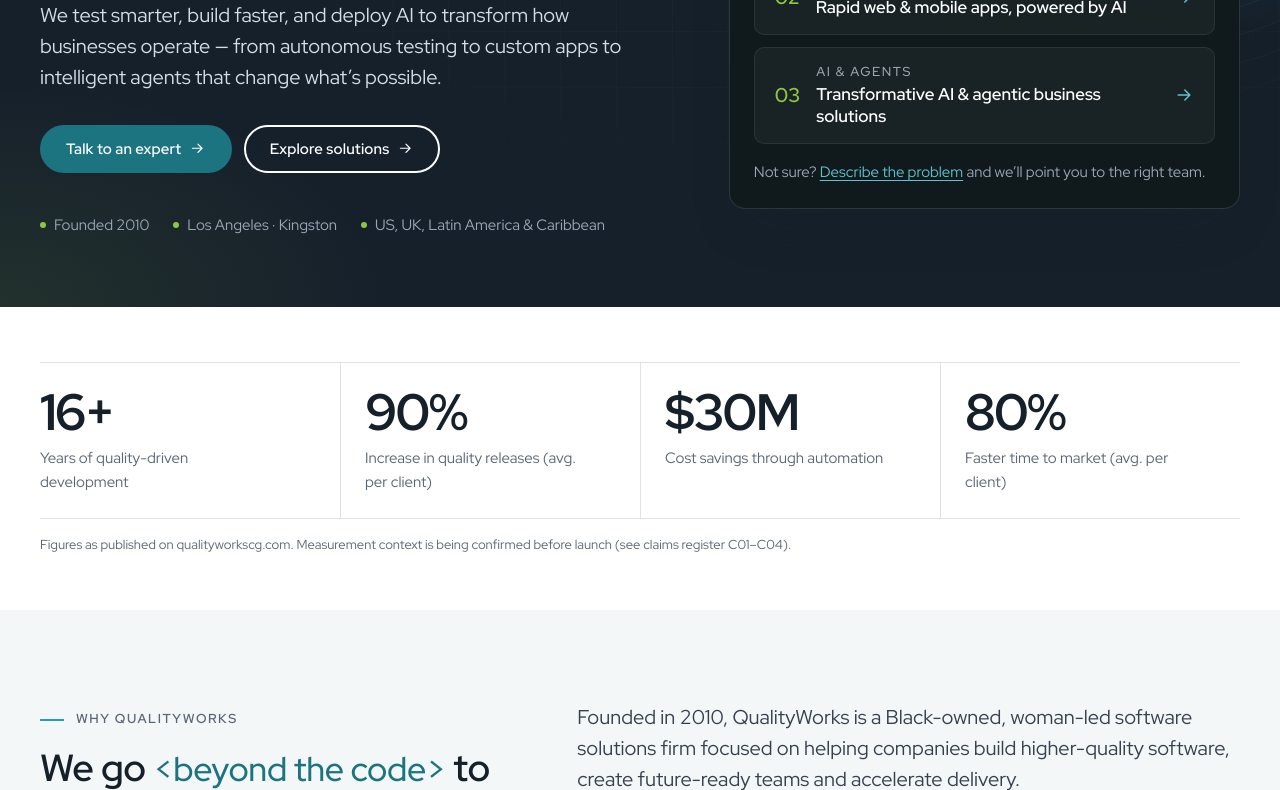
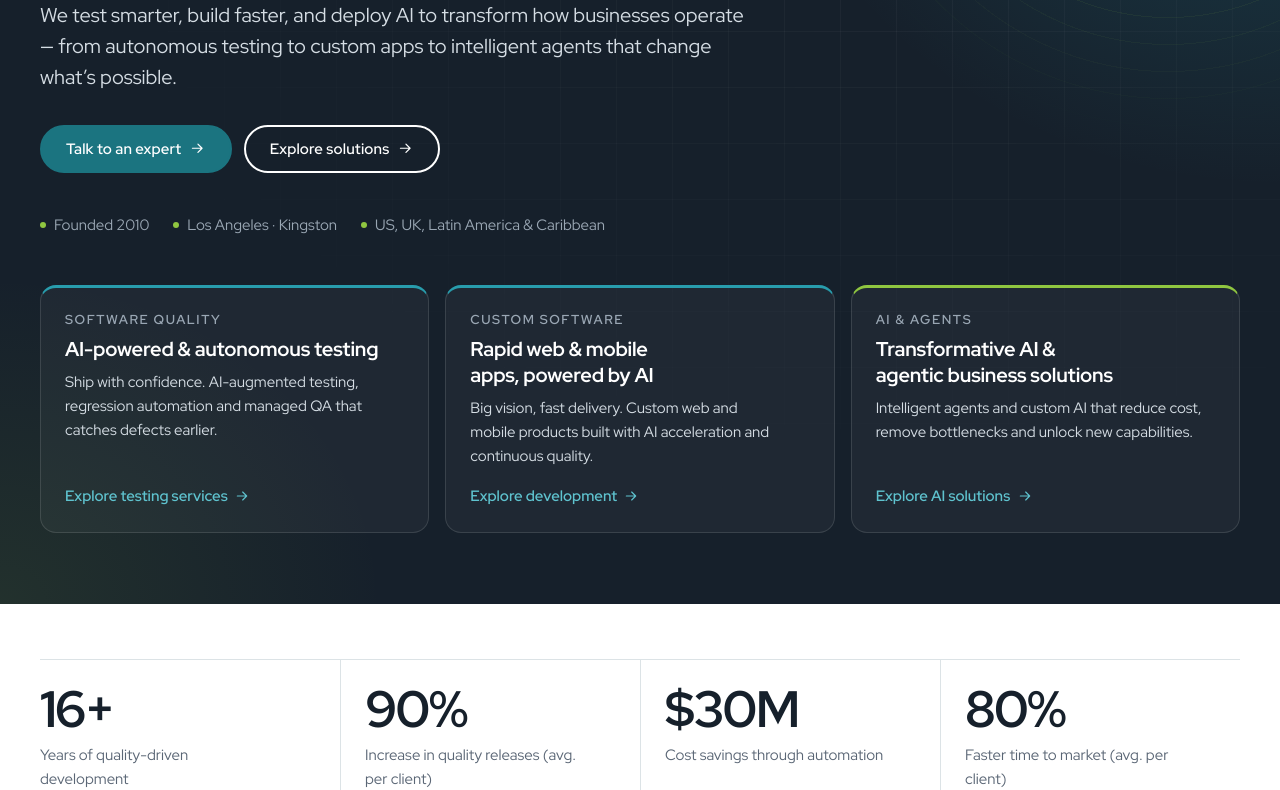
Before and after one commit to itsdebrakayes/qualityworks-website-prototype, an Astro site: page / in a window 1280 px wide. Shown: the part 420-1210 px from the top of the page. Built offline with nearby package versions, Linux system fonts and the light colour scheme; Astro itself is replaced by a stand-in of ours.

Commit message:
Homepage: replace pathway panel with three cards
Co-Authored-By: Claude Opus 5.5 <noreply@anthropic.com>
Claude-Session: https://claude.ai/code/session_01Qc26FnjfVXpFhdTjFk3B31

```diff
--- a/scripts/qa-checks.mjs
+++ b/scripts/qa-checks.mjs
@@ -193,9 +193,9 @@ await m.close();
 // ---- 7. Homepage CTAs and pathways
 await page.goto(BASE + '/', { waitUntil: 'networkidle' });
 const heroCtas = await page.$$eval('.home-hero__ctas a', (as) => as.map((a) => a.getAttribute('href')));
-const pathwayHrefs = await page.$$eval('.pathway', (as) => as.map((a) => a.getAttribute('href')));
-const pathwaysAboveFold = await page.$$eval('.pathway', (as) => as.every((a) => a.getBoundingClientRect().bottom <= 900));
-rec('QA-16', 'BR-7.1', 'Homepage hero', 'Two hero CTAs to different approved destinations; three pathways visible above the fold at 1440×900', heroCtas.length === 2 && heroCtas[0] !== heroCtas[1] && pathwayHrefs.length === 3 && pathwaysAboveFold, `CTAs: ${heroCtas.join(' | ')}; pathways: ${pathwayHrefs.join(' | ')}; above fold: ${pathwaysAboveFold}`, 'qa-output/evidence/1440-home.png');
+const pathwayHrefs = await page.$$eval('.pathway a', (as) => as.map((a) => a.getAttribute('href')));
+const pathwaysAboveFold = await page.$$eval('.pathway', (as) => as.every((a) => a.getBoundingClientRect().top < 900));
+rec('QA-16', 'BR-7.1', 'Homepage hero', 'Two hero CTAs to different approved destinations; three pathway cards start above the fold at 1440×900', heroCtas.length === 2 && heroCtas[0] !== heroCtas[1] && pathwayHrefs.length === 3 && pathwaysAboveFold, `CTAs: ${heroCtas.join(' | ')}; pathways: ${pathwayHrefs.join(' | ')}; above fold: ${pathwaysAboveFold}`, 'qa-output/evidence/1440-home.png');
 const svcLinks = await page.$$eval('.way__links a', (as) => as.map((a) => a.getAttribute('href')));
 rec('QA-17', 'BR-7.1', 'Homepage service links', 'Service links route to the matching service detail pages', svcLinks.every((h) => routeSet.has(h)), `${svcLinks.length} links, all resolve`);
 
--- a/src/pages/index.astro
+++ b/src/pages/index.astro
@@ -63,24 +63,18 @@ const industryList = industries.filter((i) => i.status === 'live');
           <li>US, UK, Latin America & Caribbean<ClaimRef id="C15" /></li>
         </ul>
       </div>
-      <nav class="pathways" aria-labelledby="pathways-title">
-        <p class="pathways__title" id="pathways-title">Where would you like to start?</p>
-        <ol class="pathways__list">
-          {pathways.map((p) => (
-            <li>
-              <a class="pathway" href={p.href}>
-                <span class="pathway__index" aria-hidden="true">{p.index}</span>
-                <span class="pathway__body">
-                  <span class="pathway__label">{p.label}</span>
-                  <span class="pathway__title">{p.title}</span>
-                </span>
-                <Icon name="arrow" class="pathway__arrow" />
-              </a>
-            </li>
-          ))}
-        </ol>
-        <p class="pathways__foot">Not sure? <a href="/contact-us/">Describe the problem</a> and we’ll point you to the right team.</p>
-      </nav>
+    </div>
+    <div class="container">
+      <ul class="pathways" aria-label="Three ways we help">
+        {pathways.map((p) => (
+          <li class="pathway" data-pathway={p.id}>
+            <p class="pathway__label">{p.label}</p>
+            <h2 class="pathway__title"><a href={p.href}>{p.title}</a></h2>
+            <p class="pathway__text">{p.text}</p>
+            <span class="pathway__cta" aria-hidden="true">{p.cta}<Icon name="arrow" /></span>
+          </li>
+        ))}
+      </ul>
     </div>
   </section>
 
@@ -266,25 +260,28 @@ const industryList = industries.filter((i) => i.status === 'live');
   .home-hero::before { content: ""; position: absolute; inset: 0; background-image: linear-gradient(rgba(255,255,255,0.04) 1px, transparent 1px), linear-gradient(90deg, rgba(255,255,255,0.04) 1px, transparent 1px); background-size: 56px 56px; mask: radial-gradient(90% 80% at 70% 30%, #000, transparent 75%); -webkit-mask: radial-gradient(90% 80% at 70% 30%, #000, transparent 75%); pointer-events: none; }
   .home-hero__motif { position: absolute; width: 46rem; height: 46rem; right: -16rem; top: -18rem; border-radius: 50%; pointer-events: none; background: repeating-radial-gradient(circle, transparent 0 26px, rgba(143,198,64,0.12) 26px 27px); mask: radial-gradient(circle, #000 30%, transparent 70%); -webkit-mask: radial-gradient(circle, #000 30%, transparent 70%); }
   .home-hero__grid { position: relative; display: grid; gap: var(--space-12); align-items: center; }
-  @media (min-width: 1024px) { .home-hero__grid { grid-template-columns: 1.1fr 0.9fr; gap: var(--space-16); } }
+
   .home-hero h1 { font-size: var(--fs-3xl); font-weight: var(--fw-bold); max-width: 12ch; margin-bottom: var(--space-6); }
-  .home-hero .lede { color: #D5DDE4; }
+  .home-hero .lede { color: #D5DDE4; max-width: 44rem; }
   .home-hero__ctas { margin-top: var(--space-8); }
   .home-hero__facts { display: flex; flex-wrap: wrap; gap: var(--space-2) var(--space-6); list-style: none; padding: 0; margin: var(--space-10) 0 0; font-size: var(--fs-sm); color: var(--qw-slate-300); }
   .home-hero__facts li { display: inline-flex; align-items: center; gap: var(--space-2); }
   .home-hero__facts li::before { content: ""; width: 6px; height: 6px; border-radius: 50%; background: var(--qw-green-400); }
 
-  .pathways { background: rgba(14, 24, 23, 0.72); border: 1px solid rgba(255,255,255,0.12); border-radius: var(--radius-lg); padding: var(--space-6); backdrop-filter: blur(6px); box-shadow: var(--shadow-lg); }
-  .pathways__title { font: var(--fw-bold) var(--fs-md)/1.3 var(--font-sans); color: #fff; margin-bottom: var(--space-4); }
-  .pathways__list { list-style: none; margin: 0; padding: 0; display: grid; gap: var(--space-3); }
-  .pathway { display: grid; grid-template-columns: auto 1fr auto; gap: var(--space-4); align-items: center; padding: var(--space-4) var(--space-5); border-radius: var(--radius-md); background: rgba(255,255,255,0.04); border: 1px solid rgba(255,255,255,0.08); color: #fff; text-decoration: none; transition: background var(--dur-base) var(--ease-out), border-color var(--dur-base) var(--ease-out); }
-  .pathway:hover { background: rgba(95,195,207,0.12); border-color: rgba(95,195,207,0.45); }
-  .pathway__index { font: var(--fw-semibold) var(--fs-md)/1 var(--font-mono); color: var(--qw-green-400); }
-  .pathway__label { display: block; font: var(--fw-medium) var(--fs-xs)/1.3 var(--font-mono); letter-spacing: var(--tracking-label); text-transform: uppercase; color: var(--qw-slate-300); }
-  .pathway__title { display: block; font-weight: var(--fw-semibold); font-size: var(--fs-base); line-height: 1.3; margin-top: 2px; }
-  .pathway :global(.pathway__arrow) { width: 20px; height: 20px; color: var(--qw-teal-300); transition: transform var(--dur-base) var(--ease-out); }
-  .pathway:hover :global(.pathway__arrow) { transform: translateX(4px); }
-  .pathways__foot { font-size: var(--fs-sm); color: var(--qw-slate-300); margin: var(--space-4) 0 0; }
+  .pathways { position: relative; list-style: none; margin: var(--space-12) 0 0; padding: 0; display: grid; gap: var(--space-4); grid-template-columns: repeat(auto-fit, minmax(min(100%, 17rem), 1fr)); }
+  .pathway { position: relative; display: flex; flex-direction: column; gap: var(--space-2); padding: var(--space-6); border-radius: var(--radius-lg); background: rgba(255,255,255,0.04); border: 1px solid rgba(255,255,255,0.12); border-top: 3px solid var(--qw-teal-500); transition: background var(--dur-base) var(--ease-out), border-color var(--dur-base) var(--ease-out); }
+  .pathway[data-pathway="ai"] { border-top-color: var(--qw-green-400); }
+  .pathway:hover { background: rgba(95,195,207,0.10); border-color: rgba(95,195,207,0.45); }
+  .pathway__label { margin: 0; font: var(--fw-semibold) var(--fs-xs)/1.3 var(--font-sans); letter-spacing: var(--tracking-label); text-transform: uppercase; color: var(--qw-slate-300); }
+  .pathway__title { margin: 0; font-size: var(--fs-md); line-height: 1.3; }
+  .pathway__title a { color: #fff; text-decoration: none; }
+  .pathway__title a::after { content: ""; position: absolute; inset: 0; border-radius: inherit; }
+  .pathway:has(a:focus-visible) { outline: 3px solid var(--qw-green-400); outline-offset: 3px; }
+  .pathway__title a:focus-visible { outline: none; }
+  .pathway__text { margin: 0; font-size: var(--fs-sm); color: var(--color-text); }
+  .pathway__cta { margin-top: auto; padding-top: var(--space-2); display: inline-flex; align-items: center; gap: 0.4rem; font-weight: var(--fw-semibold); font-size: var(--fs-sm); color: var(--qw-teal-300); }
+  .pathway__cta :global(svg) { width: 16px; height: 16px; transition: transform var(--dur-base) var(--ease-out); }
+  .pathway:hover .pathway__cta :global(svg) { transform: translateX(3px); }
 
   /* Intro */
   .intro h2 { font-size: var(--fs-xl); font-weight: var(--fw-semibold); line-height: 1.2; }
```
